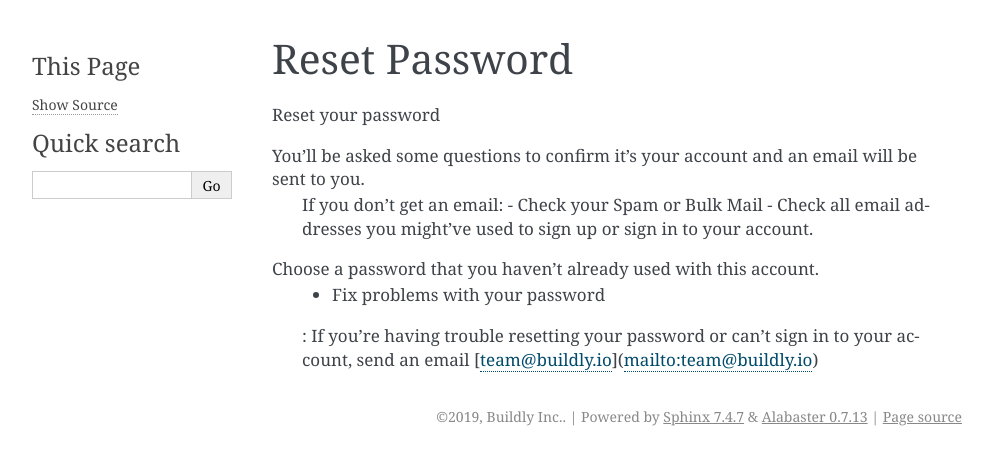
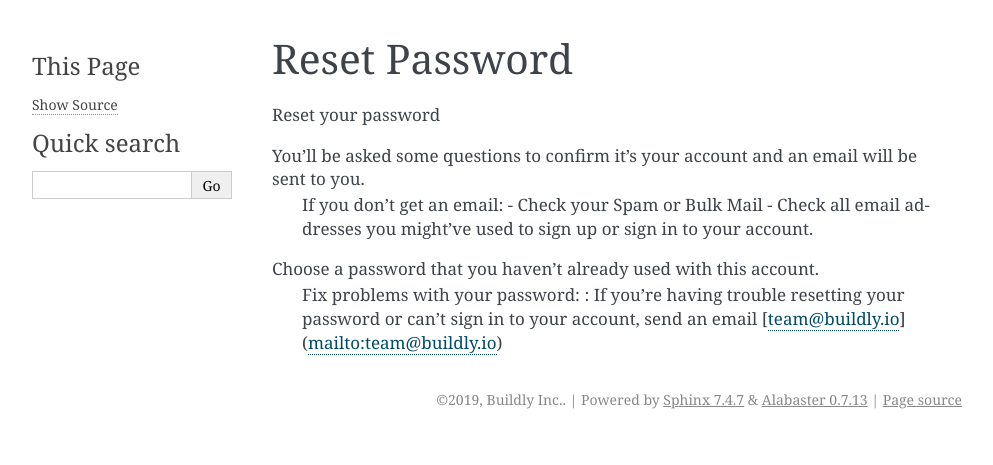
Before and after one commit to buildlyio/buildly-react-template, a Sphinx documentation site: the page built from docs/features/reset_password.rst, in a window 1280 px wide. Shown: the top 465 px of the page, without its empty margins (148-1141 px from the left). Built offline with Sphinx 7.4.7, drawn with Linux system fonts in a browser that asks for light colours.

Commit message:
Add ReadTheDocs documentation folder

```diff
--- a/docs/features/index.rst
+++ b/docs/features/index.rst
@@ -10,8 +10,8 @@ Features
     login
     registration
     user_management
+    profile_settings
     reset_password
-    profile_settings
 
 
 
--- a/docs/features/reset_password.rst
+++ b/docs/features/reset_password.rst
@@ -10,5 +10,5 @@ You'll be asked some questions to confirm it's your account and an email will be
     - Check your Spam or Bulk Mail
     - Check all email addresses you might've used to sign up or sign in to your account.
 Choose a password that you haven't already used with this account.
-    - Fix problems with your password
+    Fix problems with your password:
     : If you're having trouble resetting your password or can't sign in to your account, send an email [team@buildly.io](mailto:team@buildly.io)
```
